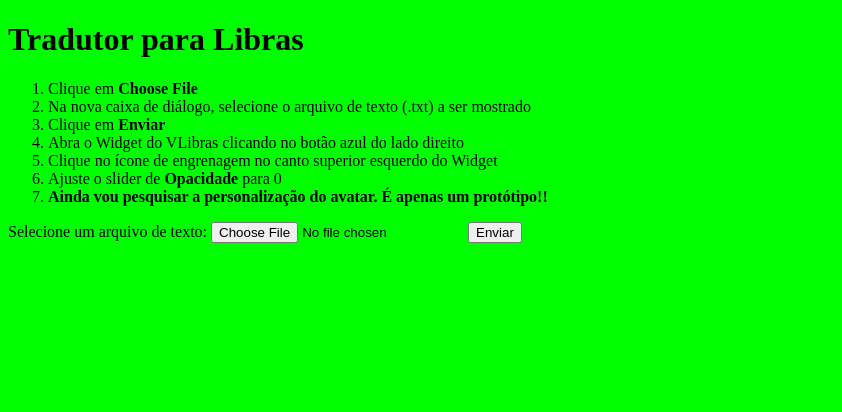
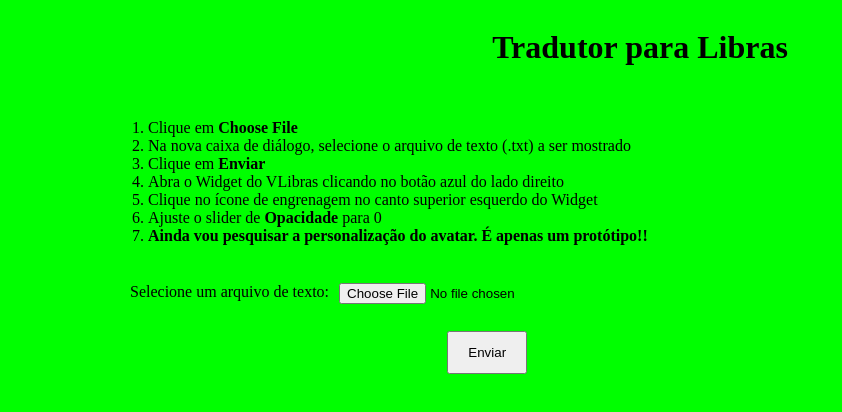
Before and after one commit to antonioeprado/libras-tradutor, a plain HTML site: page public/index.html in a window 1280 px wide. Shown: the whole page, without its empty margins (0-842 px from the left). Drawn offline with Linux system fonts and the light colour scheme.

Commit message:
style adjustments

```diff
--- a/public/index.html
+++ b/public/index.html
@@ -5,7 +5,7 @@
     <meta charset="UTF-8">
     <meta name="viewport" content="width=device-width, initial-scale=1">
     <title>Tradutor para Libras</title>
-    <link href="./styles/style.css" rel="stylesheet">
+    <link href="styles/styles.css" rel="stylesheet">
 </head>
 
 <body style="background-color: #00ff00;">
@@ -13,7 +13,7 @@
     <header>
         <h1>Tradutor para Libras</h1>
     </header>
-    <main>
+    <main class="main-content">
         <ol>
             <li>Clique em <strong>Choose File</strong></li>
             <li>Na nova caixa de diálogo, selecione o arquivo de texto (.txt) a ser mostrado</li>
@@ -24,8 +24,10 @@
             <li><strong>Ainda vou pesquisar a personalização do avatar. É apenas um protótipo!!</strong></li>
         </ol>
 
-        <label for="txt-input">Selecione um arquivo de texto:</label>
-        <input id="txt-input" type="file" name="txt-input" value="Arquivo txt" accept="txt">
+        <div class="input-holder">
+            <label for="txt-input">Selecione um arquivo de texto:</label>
+            <input id="txt-input" type="file" name="txt-input" value="Arquivo txt" accept="txt">
+        </div>
         <button id="submit" type="submit">Enviar</button>
 
         <div id="preview">
--- a/public/javascript/index.js
+++ b/public/javascript/index.js
@@ -1,5 +1,4 @@
 const submitButton = document.getElementById("submit")
-// const files = document.getElementById("txt-input").files
 const preview = document.getElementById("preview")
 
 submitButton.addEventListener("click", (event) => {
--- a/public/styles/styles.css
+++ b/public/styles/styles.css
@@ -0,0 +1,30 @@
+header {
+    display: flex;
+    align-self: center;
+    justify-self: center;
+}
+
+.main-content {
+    display: flex;
+    flex-flow: column nowrap;
+    padding: 15px 100px;
+    width: 60%;
+}
+
+.input-holder {
+    display: inherit;
+    flex-flow: row nowrap;
+    padding: 10px;
+    margin: 12px;
+}
+
+#txt-input {
+    padding-left: 10px;
+}
+
+#submit {
+    width: 80px;
+    padding: 12px;
+    margin: 5px;
+    align-self: center;
+}
```
